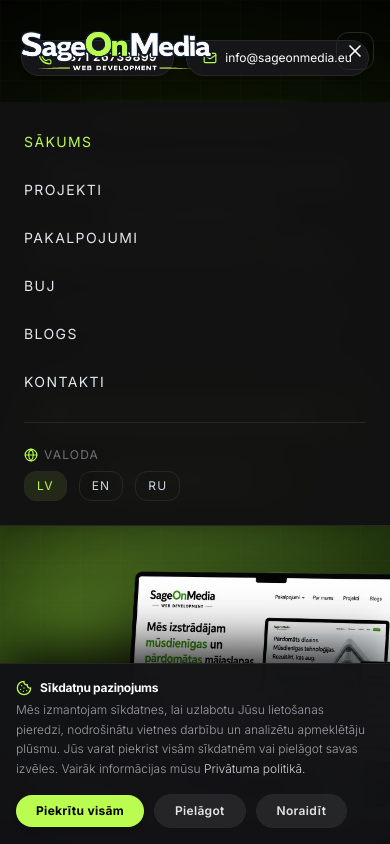
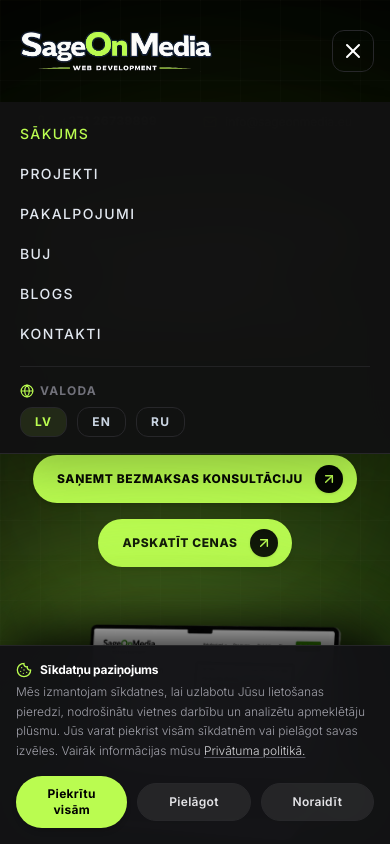
Before and after one commit to avenuegrouplv/sageon-media, a React (Vite) app: page / in a window 390 px wide. Both pictures are taken after a click on the button 355 px from the left and 51 px from the top of the page. Shown: the top 844 px of the page. Built offline with nearby package versions, Linux system fonts and the light colour scheme.

Commit message:
refactor: enhance UI/UX, responsiveness, and performance
- Disable custom smooth scrolling on touch devices
- Improve mobile menu navigation and usability
- Add error handling for localStorage cookie storage
- Refine hero section layout and responsive behavior

```diff
--- a/src/components/CookieBanner.tsx
+++ b/src/components/CookieBanner.tsx
@@ -12,20 +12,35 @@
   const { lang, t } = useLanguage();
 
   useEffect(() => {
-    // Show cookie banner every time the page reloads
+    try {
+      const existing = localStorage.getItem("sageon_cookie_consent");
+      if (existing) {
+        return;
+      }
+    } catch (e) {
+      console.warn("localStorage read error", e);
+    }
     const timer = setTimeout(() => {
       setIsVisible(true);
-    }, 3000);
+    }, 1200);
     return () => clearTimeout(timer);
   }, []);
 
   const handleAcceptAll = () => {
-    localStorage.setItem("sageon_cookie_consent", JSON.stringify({ necessary: true, analytics: true, functional: true, marketing: true }));
+    try {
+      localStorage.setItem("sageon_cookie_consent", JSON.stringify({ necessary: true, analytics: true, functional: true, marketing: true }));
+    } catch (e) {
+      console.warn("localStorage write error", e);
+    }
     setIsVisible(false);
   };
 
   const handleDeclineOptional = () => {
-    localStorage.setItem("sageon_cookie_consent", JSON.stringify({ necessary: true, analytics: false, functional: false, marketing: false }));
+    try {
+      localStorage.setItem("sageon_cookie_consent", JSON.stringify({ necessary: true, analytics: false, functional: false, marketing: false }));
+    } catch (e) {
+      console.warn("localStorage write error", e);
+    }
     setIsVisible(false);
   };
 
@@ -37,8 +52,8 @@
             initial={{ y: "100%", opacity: 0 }}
             animate={{ y: 0, opacity: 1 }}
             exit={{ y: "100%", opacity: 0 }}
-            transition={{ duration: 0.9, ease: "easeInOut" }}
-            className="fixed bottom-0 left-0 right-0 z-50 bg-[#121215]/98 backdrop-blur-xl border-t border-zinc-800/90 shadow-[0_-15px_50px_rgba(0,0,0,0.9)] text-white py-4 sm:py-5 px-4 sm:px-6 md:px-10 lg:px-12"
+            transition={{ duration: 0.5, ease: "easeInOut" }}
+            className="fixed bottom-0 left-0 right-0 z-[99] bg-[#121215]/98 backdrop-blur-xl border-t border-zinc-800/90 shadow-[0_-15px_50px_rgba(0,0,0,0.9)] text-white py-4 sm:py-5 px-4 sm:px-6 md:px-10 lg:px-12"
           >
             <div className="w-full max-w-[1380px] mx-auto flex flex-col md:flex-row items-start md:items-center justify-between gap-4 sm:gap-6 md:gap-10 lg:gap-14">
 
@@ -57,7 +72,7 @@
                     <button
                       type="button"
                       onClick={() => setIsPrivacyOpen(true)}
-                      className="text-zinc-300 font-light hover:text-white cursor-pointer transition-colors inline"
+                      className="text-zinc-300 font-light hover:text-white cursor-pointer transition-colors inline underline decoration-zinc-600 underline-offset-2"
                     >
                       {t.cookies.privacyLinkText}
                     </button>
@@ -66,27 +81,30 @@
               </div>
 
               {/* Right Side: 3 Horizontal Buttons */}
-              <div className="flex flex-wrap items-center gap-2.5 sm:gap-3 shrink-0 order-2 md:order-2 md:ml-auto">
+              <div className="flex flex-wrap items-center gap-2.5 sm:gap-3 shrink-0 order-2 md:order-2 md:ml-auto w-full sm:w-auto justify-end">
                 {/* Button 1: Piekrītu visām */}
                 <button
+                  type="button"
                   onClick={handleAcceptAll}
-                  className="px-5 py-2 sm:py-2.5 bg-[#BAFC50] hover:bg-[#a6ed38] text-black font-sans font-bold text-xs sm:text-sm tracking-wide rounded-full shadow-md hover:shadow-[#BAFC50]/20 transition-all duration-200 cursor-pointer active:scale-95"
+                  className="px-5 py-2.5 bg-[#BAFC50] hover:bg-[#a6ed38] text-black font-sans font-bold text-xs sm:text-sm tracking-wide rounded-full shadow-md hover:shadow-[#BAFC50]/20 transition-all duration-200 cursor-pointer active:scale-95 touch-manipulation flex-1 sm:flex-none text-center"
                 >
                   {t.cookies.acceptBtn}
                 </button>
 
                 {/* Button 2: Pielāgot */}
                 <button
+                  type="button"
                   onClick={() => setIsModalOpen(true)}
-                  className="px-5 py-2 sm:py-2.5 bg-zinc-800/90 hover:bg-zinc-700 text-zinc-200 hover:text-white border border-zinc-700 font-sans font-semibold text-xs sm:text-sm tracking-wide rounded-full transition-all duration-200 cursor-pointer active:scale-95"
+                  className="px-5 py-2.5 bg-zinc-800/90 hover:bg-zinc-700 text-zinc-200 hover:text-white border border-zinc-700 font-sans font-semibold text-xs sm:text-sm tracking-wide rounded-full transition-all duration-200 cursor-pointer active:scale-95 touch-manipulation flex-1 sm:flex-none text-center"
                 >
                   {t.cookies.detailsBtn}
                 </button>
 
                 {/* Button 3: Noraidīt */}
                 <button
+                  type="button"
                   onClick={handleDeclineOptional}
-                  className="px-5 py-2 sm:py-2.5 bg-zinc-800/90 hover:bg-zinc-700 text-zinc-200 hover:text-white border border-zinc-700 font-sans font-semibold text-xs sm:text-sm tracking-wide rounded-full transition-all duration-200 cursor-pointer active:scale-95"
+                  className="px-5 py-2.5 bg-zinc-800/90 hover:bg-zinc-700 text-zinc-200 hover:text-white border border-zinc-700 font-sans font-semibold text-xs sm:text-sm tracking-wide rounded-full transition-all duration-200 cursor-pointer active:scale-95 touch-manipulation flex-1 sm:flex-none text-center"
                 >
                   {t.cookies.declineBtn}
                 </button>
--- a/src/components/Header.tsx
+++ b/src/components/Header.tsx
@@ -148,15 +148,16 @@
         {/* MOBILE TRIGGER */}
         <div className="flex items-center gap-3 lg:hidden">
           <button
+            type="button"
             onClick={() => setIsOpen(!isOpen)}
-            className={`p-2 transition-colors border rounded-xl cursor-pointer ${
+            className={`p-2 transition-colors border rounded-xl cursor-pointer touch-manipulation ${
               isTransparent
                 ? "text-white hover:text-white border-white/20"
                 : "text-slate-200 hover:text-white border-zinc-800"
             }`}
             aria-label="Izvēlne"
           >
-            {isOpen ? <X className="h-5 w-5" /> : <Menu className="h-5 w-5" />}
+            {isOpen ? <X className="h-6 w-6" /> : <Menu className="h-6 w-6" />}
           </button>
         </div>
 
@@ -164,15 +165,16 @@
 
       {/* MOBILE DRAWER */}
       {isOpen && (
-        <div className="lg:hidden absolute top-full left-0 w-full bg-[#121212]/98 backdrop-blur-md border-b border-zinc-800 shadow-xl transition-all duration-300 py-6 px-6 space-y-6 z-50">
-          <ul className="space-y-4">
+        <div className="lg:hidden absolute top-full left-0 w-full bg-[#121212]/98 backdrop-blur-xl border-b border-zinc-800 shadow-2xl transition-all duration-300 py-4 px-5 space-y-4 z-[60] max-h-[80vh] overflow-y-auto">
+          <ul className="space-y-2">
             {navLinks.map((link) => (
               <li key={link.key}>
                 <Link
                   to={link.path}
-                  className={`block font-business text-sm font-normal uppercase tracking-widest py-1.5 ${
+                  onClick={() => setIsOpen(false)}
+                  className={`block font-business text-sm font-medium uppercase tracking-widest py-1.5 ${
                     location.pathname === link.path
-                      ? "text-[#BAFC50] font-medium"
+                      ? "text-[#BAFC50]"
                       : "text-slate-200 hover:text-white"
                   }`}
                 >
@@ -182,15 +184,15 @@
             ))}
           </ul>
 
-          <hr className="border-zinc-800" />
+          <hr className="border-zinc-800/80" />
 
           {/* Languages selection list on Mobile */}
           <div className="space-y-2">
-            <p className="text-xs font-business tracking-widest uppercase text-slate-400 flex items-center gap-1.5">
+            <p className="text-xs font-business tracking-widest uppercase text-slate-400 flex items-center gap-1.5 font-bold">
               <Globe className="h-3.5 w-3.5 text-[#BAFC50]" />
               {lang === "LV" ? "Valoda" : lang === "EN" ? "Language" : "Язык"}
             </p>
-            <div className="flex gap-3">
+            <div className="flex gap-2.5">
               {([
                 { code: "LV" as Language, name: "LV" },
                 { code: "EN" as Language, name: "EN" },
@@ -198,10 +200,11 @@
               ]).map((item) => (
                 <button
                   key={item.code}
+                  type="button"
                   onClick={() => handleSelectLanguage(item.code)}
-                  className={`px-3 py-1.5 border font-business text-xs font-normal tracking-widest transition-colors rounded-xl cursor-pointer ${
+                  className={`px-3.5 py-1.5 border font-business text-xs font-bold tracking-widest transition-colors rounded-xl cursor-pointer touch-manipulation ${
                     lang === item.code
-                      ? "border-[#BAFC50] text-[#BAFC50] font-medium bg-[#BAFC50]/10"
+                      ? "border-[#BAFC50] text-[#BAFC50] bg-[#BAFC50]/10"
                       : "border-zinc-800 text-slate-300 hover:text-white"
                   }`}
                 >
--- a/src/components/HeroSlider.tsx
+++ b/src/components/HeroSlider.tsx
@@ -66,7 +66,7 @@
       <div className="relative z-10 w-full max-w-[1380px] mx-auto px-4 sm:px-6 md:px-10 lg:px-12 pt-4">
 
         {/* Centered Phone & Email Pill Badges */}
-        <div className="flex flex-wrap justify-center items-center gap-3 sm:gap-4 -mt-14 sm:-mt-18 lg:-mt-24 pb-6 md:pb-8">
+        <div className="flex flex-wrap justify-center items-center gap-3 sm:gap-4 mt-2 sm:-mt-18 lg:-mt-24 pb-6 md:pb-8">
           <a
             href="tel:+37126739899"
             className="flex items-center gap-2 px-4 py-2 bg-[#18181b]/90 hover:bg-zinc-800 border border-[#BAFC50]/40 hover:border-[#BAFC50] text-white text-[11.7px] sm:text-[12.7px] font-bold uppercase tracking-wider rounded-full transition-all duration-300 shadow-md"
@@ -167,7 +167,7 @@
                 decoding="async"
                 width={1180}
                 height={720}
-                className="w-full h-auto object-contain max-w-[700px] lg:max-w-[940px] xl:max-w-[1100px] drop-shadow-[0_25px_40px_rgba(0,0,0,0.95)] scale-[1.25] lg:scale-[1.40] translate-x-[70px] lg:translate-x-[180px] translate-y-[38px] origin-center py-2 sm:py-0"
+                className="w-full h-auto object-contain max-w-[540px] lg:max-w-[940px] xl:max-w-[1100px] drop-shadow-[0_25px_40px_rgba(0,0,0,0.95)] translate-x-0 lg:translate-x-[180px] translate-y-0 lg:translate-y-[38px] scale-100 lg:scale-[1.40] origin-center mx-auto py-2 sm:py-0"
               />
             </div>
           </div>
--- a/src/i18n/translations/en.ts
+++ b/src/i18n/translations/en.ts
@@ -182,7 +182,7 @@
       image: "/Avenuegroup-portfolio.webp",
       link: "https://avenuegroup.lv",
       isPlaceholder: false,
-      tags: ["Multi-page", "SEO Optimization", "Custom UI/UX", "CMS", "Brand Logo", "Service Descriptions", "Mobile First", "Blog Articles", "Stripe"]
+      tags: ["Multi-page", "SEO Optimization", "Custom UI/UX", "CMS", "Stripe", "Brand Logo", "Service Descriptions", "Mobile First", "Blog Articles"]
     },
     {
       id: 3,
--- a/src/i18n/translations/lv.ts
+++ b/src/i18n/translations/lv.ts
@@ -182,7 +182,7 @@
       image: "/Avenuegroup-portfolio.webp",
       link: "https://avenuegroup.lv",
       isPlaceholder: false,
-      tags: ["Multi-page", "SEO optimizācija", "Unikāls UI/UX", "CMS", "Zīmola logo", "Pakalpojumu apraksti", "Mobile First", "Bloga raksti", "Stripe"]
+      tags: ["Multi-page", "SEO optimizācija", "Unikāls UI/UX", "CMS", "Stripe", "Zīmola logo", "Pakalpojumu apraksti", "Mobile First", "Bloga raksti"]
     },
     {
       id: 3,
--- a/src/i18n/translations/ru.ts
+++ b/src/i18n/translations/ru.ts
@@ -182,7 +182,7 @@
       image: "/Avenuegroup-portfolio.webp",
       link: "https://avenuegroup.lv",
       isPlaceholder: false,
-      tags: ["Multi-page", "SEO-оптимизация", "Уникальный UI/UX", "CMS", "Логотип бренда", "Описания услуг", "Адаптивность", "Статьи блога", "Stripe"]
+      tags: ["Multi-page", "SEO-оптимизация", "Уникальный UI/UX", "CMS", "Stripe", "Логотип бренда", "Описания услуг", "Адаптивность", "Статьи блога"]
     },
     {
       id: 3,
--- a/src/pages/Home.tsx
+++ b/src/pages/Home.tsx
@@ -56,7 +56,7 @@
     image: "/Avenuegroup-portfolio.webp",
     link: "https://avenuegroup.lv",
     isPlaceholder: false,
-    tags: ["Multi-page", "SEO optimizācija", "Unikāls UI/UX", "CMS", "Zīmola logo", "Pakalpojumu apraksti", "Mobile First", "Bloga raksti", "Stripe"]
+    tags: ["Multi-page", "SEO optimizācija", "Unikāls UI/UX", "CMS", "Stripe", "Zīmola logo", "Pakalpojumu apraksti", "Mobile First", "Bloga raksti"]
   },
   {
     id: 3,
@@ -118,10 +118,10 @@
 function LazyLoadSection({ children }: { children: ReactNode }) {
   return (
     <motion.div
-      initial={{ opacity: 0, y: 20 }}
+      initial={{ opacity: 0.9, y: 10 }}
       whileInView={{ opacity: 1, y: 0 }}
-      viewport={{ once: true, margin: "-20px" }}
-      transition={{ duration: 0.5, ease: [0.16, 1, 0.3, 1] }}
+      viewport={{ once: true }}
+      transition={{ duration: 0.4, ease: [0.16, 1, 0.3, 1] }}
       className="w-full"
     >
       {children}
@@ -315,7 +315,7 @@
   }));
 
   return (
-    <div className="relative min-h-screen bg-black text-white font-sans selection:bg-[#BAFC50] selection:text-black overflow-hidden">
+    <div className="relative min-h-screen bg-black text-white font-sans selection:bg-[#BAFC50] selection:text-black overflow-x-hidden">
       <SEOHead
         title={t.seo.home.title}
         description={t.seo.home.description}
@@ -407,7 +407,7 @@
                   <div className="w-6 h-6 rounded-full bg-[#BAFC50]/15 border border-[#BAFC50]/40 flex items-center justify-center shrink-0 text-[#BAFC50]">
                     <Check className="h-3.5 w-3.5 stroke-[3]" />
                   </div>
-                  <span className="text-sm sm:text-base font-semibold text-zinc-100 tracking-tight whitespace-nowrap">
+                  <span className="text-xs sm:text-sm md:text-base font-semibold text-zinc-100 tracking-tight">
                     {item}
                   </span>
                 </div>
@@ -605,8 +605,8 @@
                       Mēs izstrādājam ātras un mūsdienīgas mājaslapas, kas precīzi izceļ Jūsu zīmolu un palīdz ātrāk sasniegt nospraustos biznesa mērķus. Katrs projekts tiek veidots, ņemot vērā Jūsu uzņēmuma vajadzības un nākotnes attīstības perspektīvas. Rezultātā Jūs iegūstiet profesionālu digitālo vizītkarti, kas kalpo ilgtermiņā un aug kopā ar Jūsu biznesu.
                     </p>
                   </div>
-                  <div className="lg:col-span-5 relative group flex items-center justify-center">
-                    <div className="absolute w-[100%] h-[100%] bg-[#BAFC50]/30 rounded-full blur-[80px] pointer-events-none z-0" />
+                  <div className="lg:col-span-5 relative flex items-center justify-center">
+                    <div className="absolute w-[100%] h-[100%] bg-[#BAFC50]/25 rounded-full blur-[80px] pointer-events-none z-0" />
                     <img
                       src="/Iedod-savam-biznesam-jaunu-uzravienu.webp"
                       alt="Mājaslapas izstrāde un izaugsme"
@@ -615,7 +615,7 @@
                       decoding="async"
                       width={600}
                       height={380}
-                      className="relative z-10 w-full h-auto max-h-[335px] object-contain drop-shadow-[0_20px_40px_rgba(0,0,0,0.8)]"
+                      className="relative z-10 w-full h-auto max-h-[335px] object-cover rounded-2xl sm:rounded-3xl border border-[#BAFC50]/20 shadow-[0_15px_45px_rgba(186,252,80,0.18),_0_20px_50px_rgba(0,0,0,0.85)] transition-all duration-300"
                     />
                   </div>
                 </div>
@@ -747,8 +747,8 @@
                       >
                         <div>
                           {/* Header Section */}
-                          <div className="p-6 border-b border-zinc-800/80 text-left space-y-4 relative">
-                            <div className="flex items-center justify-between min-h-[28px]">
+                          <div className="p-4 sm:p-6 border-b-0 sm:border-b border-zinc-800/80 text-left space-y-3 sm:space-y-4 relative">
+                            <div className="flex items-center justify-between min-h-[24px] sm:min-h-[28px]">
                               <span className={`px-2.5 py-1 font-sans text-xs uppercase tracking-wider font-bold rounded-lg ${
                                 isBestChoice
                                   ? "bg-[#BAFC50] text-black font-extrabold shadow-sm"
@@ -758,39 +758,39 @@
                               </span>
                             </div>
 
-                            <div className="space-y-1.5 h-[88px] min-h-[88px] flex flex-col justify-start items-start pt-1">
+                            <div className="space-y-1 sm:space-y-1.5 h-auto sm:h-[88px] sm:min-h-[88px] flex flex-col justify-start items-start pt-1">
                               {plan.title === "Multi-page" ? (
-                                <h3 className="text-2xl font-extrabold tracking-tight uppercase leading-tight px-3 py-1 rounded-lg bg-[#BAFC50]/20 border border-[#BAFC50] text-[#BAFC50] group-hover:bg-[#BAFC50] group-hover:text-black transition-all shadow-sm inline-block">
+                                <h3 className="text-xl sm:text-2xl font-extrabold tracking-tight uppercase leading-tight px-3 py-1 rounded-lg bg-[#BAFC50]/20 border border-[#BAFC50] text-[#BAFC50] group-hover:bg-[#BAFC50] group-hover:text-black transition-all shadow-sm inline-block">
                                   {plan.title}
                                 </h3>
                               ) : (
-                                <h3 className="text-2xl font-bold tracking-tight uppercase text-white leading-tight group-hover:text-[#BAFC50] transition-colors">{plan.title}</h3>
+                                <h3 className="text-xl sm:text-2xl font-bold tracking-tight uppercase text-white leading-tight group-hover:text-[#BAFC50] transition-colors">{plan.title}</h3>
                               )}
-                              <p className="text-sm font-normal text-zinc-300">
+                              <p className="text-xs sm:text-sm font-normal text-zinc-300">
                                 {plan.subtitle}
                               </p>
                             </div>
 
                             {/* Highly visible high-contrast pricing tag container */}
-                            <div className="pt-3 pb-2 mt-2 border-l-4 border-[#BAFC50] pl-3.5 flex items-center gap-1.5 h-[56px] min-h-[56px]">
+                            <div className="pt-2 sm:pt-3 pb-1.5 sm:pb-2 mt-1 sm:mt-2 border-l-4 border-[#BAFC50] pl-3 sm:pl-3.5 flex items-center gap-1.5 h-auto sm:h-[56px] sm:min-h-[56px]">
                               {plan.price ? (
                                 <>
-                                  <span className="text-lg font-black text-[#BAFC50]">€</span>
-                                  <span className="text-5xl font-black tracking-tight text-white">{plan.price}</span>
-                                  <span className="text-xs uppercase tracking-wider font-semibold font-sans ml-2 text-zinc-300">
+                                  <span className="text-base sm:text-lg font-black text-[#BAFC50]">€</span>
+                                  <span className="text-3xl sm:text-5xl font-black tracking-tight text-white">{plan.price}</span>
+                                  <span className="text-[10px] sm:text-xs uppercase tracking-wider font-semibold font-sans ml-1 sm:ml-2 text-zinc-300">
                                     / {plan.period}
                                   </span>
                                 </>
                               ) : (
-                                <span className="text-base md:text-lg font-extrabold uppercase tracking-wider font-sans text-[#BAFC50] self-center">
+                                <span className="text-sm sm:text-base md:text-lg font-extrabold uppercase tracking-wider font-sans text-[#BAFC50] self-center">
                                   {plan.period}
                                 </span>
                               )}
                             </div>
                           </div>
 
-                          {/* Features List */}
-                          <ul className="p-6 space-y-3.5 text-left text-sm text-zinc-200 font-normal">
+                          {/* Features List - Hidden on mobile for compact overview, visible on desktop */}
+                          <ul className="hidden sm:block p-6 space-y-3.5 text-left text-sm text-zinc-200 font-normal">
                             {plan.features.map((feature, fIndex) => (
                               <li key={fIndex} className="flex items-start gap-2.5">
                                 <div className="p-0.5 bg-[#BAFC50]/20 text-[#BAFC50] mt-0.5 shrink-0 rounded-sm">
@@ -803,9 +803,9 @@
                         </div>
 
                         {/* CTA Action Button */}
-                        <div className="p-6 pt-0">
+                        <div className="p-4 sm:p-6 sm:pt-0 pt-2">
                           <span
-                            className={`w-full py-3.5 px-4 font-bold tracking-wider text-sm uppercase transition-all duration-300 rounded-full text-center block shadow-sm hover:shadow-md btn-shimmer ${
+                            className={`w-full py-2.5 sm:py-3.5 px-4 font-bold tracking-wider text-xs sm:text-sm uppercase transition-all duration-300 rounded-full text-center block shadow-sm hover:shadow-md btn-shimmer ${
                               plan.highlight
                                 ? "bg-[#BAFC50] group-hover:bg-[#a8f235] text-black shadow-lg shadow-[#BAFC50]/20 font-extrabold"
                                 : "bg-zinc-800 group-hover:bg-[#BAFC50] text-white group-hover:text-black"
@@ -820,15 +820,6 @@
                 })}
               </div>
             </div>
-
-            {/* VAT Notice directly below pricing cards */}
-            <p className="text-xs text-zinc-400/80 font-light select-text text-center sm:text-left -mt-9 mb-2 px-1 sm:px-3">
-              {lang === 'EN'
-                ? "VAT is currently not applied to payments"
-                : lang === 'RU'
-                  ? "НДС в настоящее время к платежам не применяется"
-                  : "Maksājumiem PVN šobrīd netiek piemērots"}
-            </p>
 
             {/* Controls (< > and Uzzināt vairāk button) below Pricing cards */}
             <div className="flex flex-col sm:flex-row justify-end items-center gap-3 px-1 sm:px-3">
```
Also changed, not shown: src/components/SmoothScroll.tsx (+12 -3 lines).
